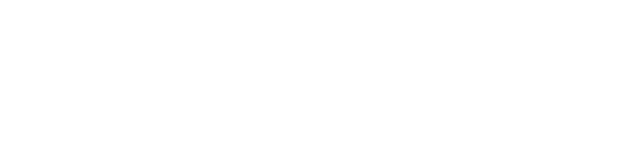
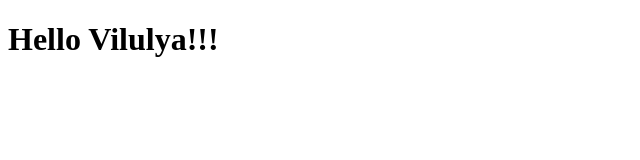
Before and after one commit to vitulya/test_project, a plain HTML site: page index.html in a window 1280 px wide. Shown: the whole page, without its empty margins (0-640 px from the left). Drawn offline with Linux system fonts and the light colour scheme.

Commit message:
add my text

```diff
--- a/index.html
+++ b/index.html
@@ -7,6 +7,6 @@
     <title>Document</title>
 </head>
 <body>
-
+    <h1>Hello Vilulya!!!</h1>
 </body>
 </html>
```
